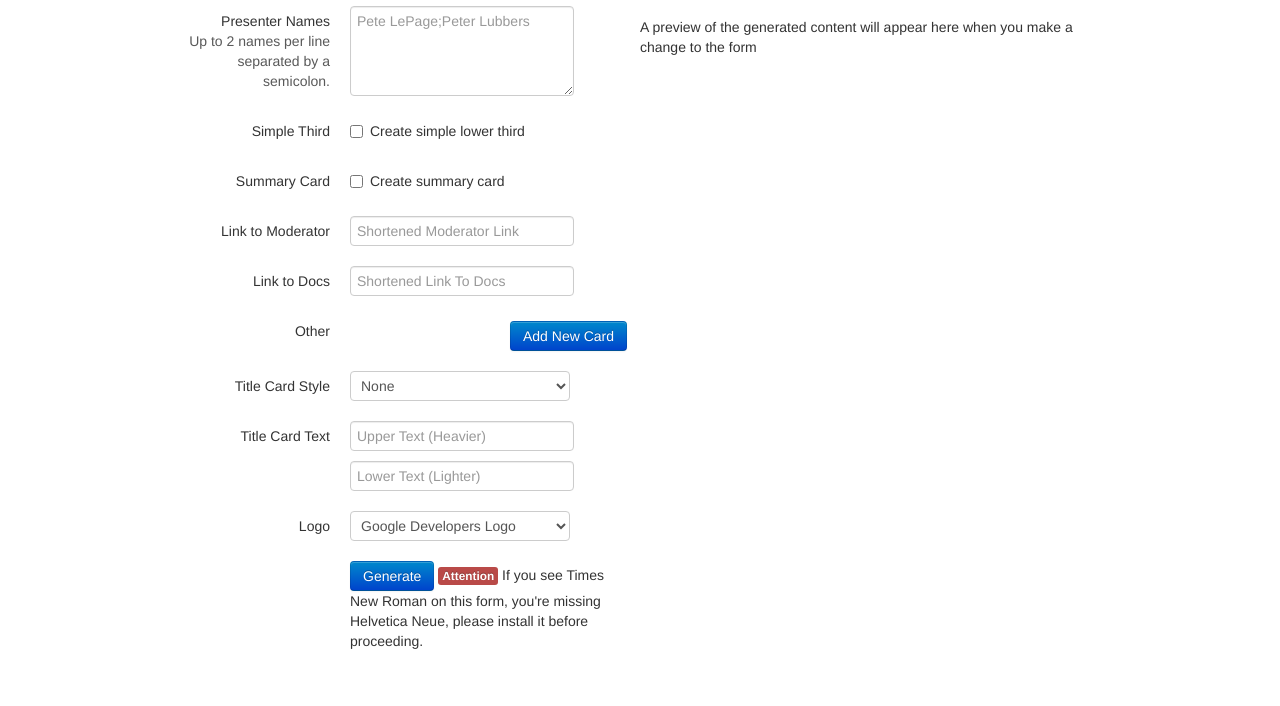
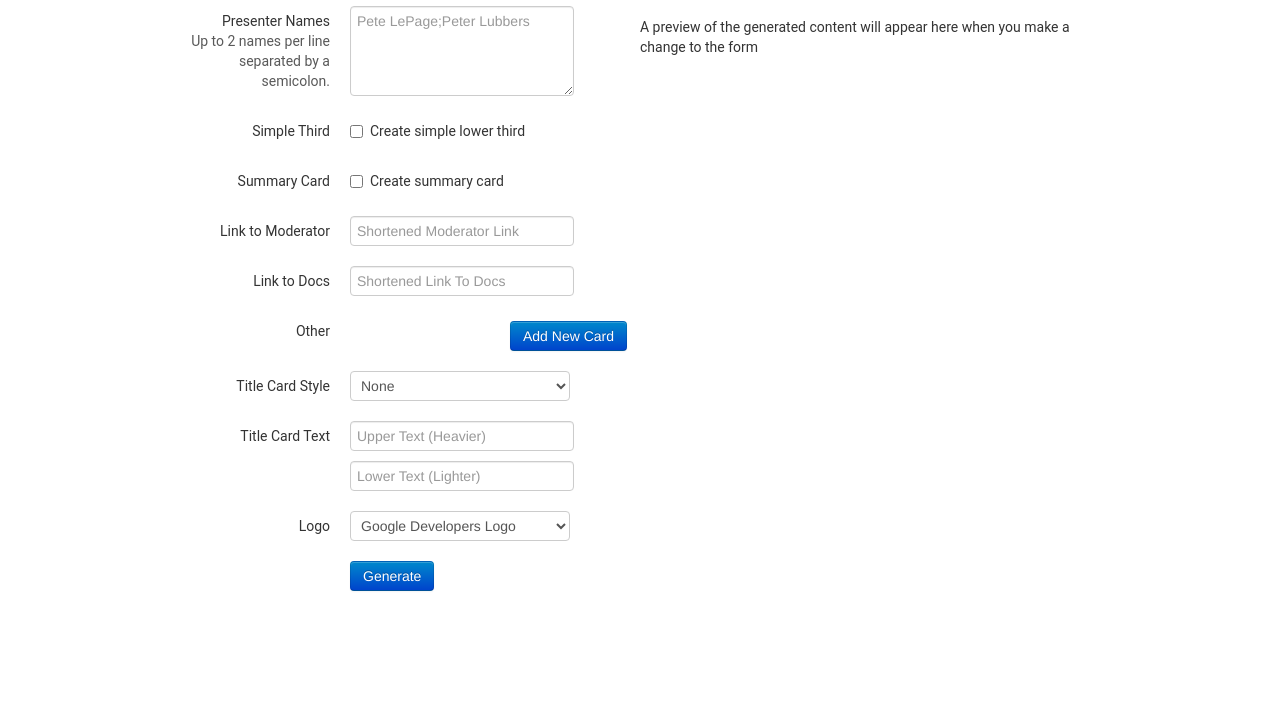
Before and after one commit to PaulKinlan/GDLLowerThirdGenerator, a browser extension: page index.html in a window 1280 px wide. Shown: the part 94-800 px from the top of the page. Drawn offline with Linux system fonts and the light colour scheme.

Commit message:
Use Roboto which is very close to Helvectica Neue - therefore we can use it on ChromeOS and not have to worry about font packs on any machine

```diff
--- a/css/custom.css
+++ b/css/custom.css
@@ -1,7 +1,7 @@
 body {
   padding-top: 60px; /* 60px to make the container go all the way to the bottom of the topbar */
   /*background-image: url('/assets/bg.png');*/
-  font-family: 'Helvetica Neue', 'Times New Roman' !important;
+  font-family: /*'Helvetica Neue',*/ 'Roboto', 'Times New Roman' !important;
 }
 
 body > .container {
--- /dev/null
+++ b/css/fonts.css
@@ -0,0 +1,72 @@
+@font-face {
+  font-family: 'Roboto';
+  font-style: normal;
+  font-weight: 100;
+  src: local('Roboto Thin') url('/assets/Roboto-Thin.ttf')  format('woff');
+}
+@font-face {
+  font-family: 'Roboto';
+  font-style: normal;
+  font-weight: 300;
+  src: local('Roboto Light') url('/assets/Roboto-Light.ttf')  format('woff');
+}
+@font-face {
+  font-family: 'Roboto';
+  font-style: normal;
+  font-weight: 400;
+  src: local('Roboto Regular') url('/assets/Roboto-Regular.ttf')  format('woff');
+}
+@font-face {
+  font-family: 'Roboto';
+  font-style: normal;
+  font-weight: 500;
+  src: local('Roboto Medium') url('/assets/Roboto-Medium.ttf')  format('woff');
+}
+@font-face {
+  font-family: 'Roboto';
+  font-style: normal;
+  font-weight: 700;
+  src: local('Roboto Bold') url('/assets/Roboto-Bold.ttf')  format('woff');
+}
+@font-face {
+  font-family: 'Roboto';
+  font-style: normal;
+  font-weight: 900;
+  src: local('Roboto Black') url('/assets/Roboto-Black.ttf')  format('woff');
+}
+@font-face {
+  font-family: 'Roboto';
+  font-style: italic;
+  font-weight: 100;
+  src: local('Roboto Thin Italic') url('/assets/Roboto-ThinItalic')  format('woff');
+}
+@font-face {
+  font-family: 'Roboto';
+  font-style: italic;
+  font-weight: 300;
+  src: local('Roboto Light Italic') url('/assets/Roboto-LightItalic.ttf')  format('woff');
+}
+@font-face {
+  font-family: 'Roboto';
+  font-style: italic;
+  font-weight: 400;
+  src: local('Roboto Italic') url('/assets/Roboto-Italic.ttf')  format('woff');
+}
+@font-face {
+  font-family: 'Roboto';
+  font-style: italic;
+  font-weight: 500;
+  src: local('Roboto Medium Italic') url('/assets/Roboto-MediumItalic.ttf')  format('woff');
+}
+@font-face {
+  font-family: 'Roboto';
+  font-style: italic;
+  font-weight: 700;
+  src: local('Roboto Bold Italic') url('/assets/Roboto-BoldItalic.ttf') format('woff');
+}
+@font-face {
+  font-family: 'Roboto';
+  font-style: italic;
+  font-weight: 900;
+  src: local('Roboto Black Italic') url('/assets/Roboto-BlackItalic.ttf') format('woff');
+}
--- a/index.html
+++ b/index.html
@@ -4,6 +4,7 @@
     <meta charset="utf-8">
     <title>Lower Third Generator</title>
     <link href="/css/bootstrap.css" rel="stylesheet">
+    <link rel="stylesheet" type="text/css" href="/css/fonts.css">
     <link rel="stylesheet" type="text/css" href="/css/custom.css">
   </head>
 
@@ -114,7 +115,7 @@
         <div class="control-group">
           <label class="control-label" for="inputOtherUpper"></label>
           <div class="controls">
-            <button type="submit" class="btn btn-primary" id="butCreate">Generate</button> <span class="label label-important">Attention</span> If you see Times<br> New Roman on this form, you're missing<br>Helvetica Neue, please install it before<br>proceeding.
+            <button type="submit" class="btn btn-primary" id="butCreate">Generate</button>
           </div>
         </div>
       </form>
--- a/js/app.js
+++ b/js/app.js
@@ -1,8 +1,8 @@
 
 var imgBG, imgChromeLogo, imgGDLLogo, imgNamePlaccard, imgTitleCardChrome;
-var fontSmall = "42pt Helvetica Neue";
-var fontThin = "40pt Helvetica Neue LT Std";
-var fontLarge = "56pt Helvetica Neue";
+var fontSmall = "42pt Roboto"
+var fontThin = "40pt Roboto";
+var fontLarge = "56pt Roboto";
 var fontLargeChrome = "62pt Open Sans";
 var fontSmallChrome = "lighter 48pt Open Sans";
 var newCardTemplate = '<div class="controls othercard"><input class="input-large inputOtherUpper" type="text" placeholder="Upper Text (Smaller)"> <br> <input class="input-large inputOtherLower" type="text" placeholder="Lower Text (Larger)"><br><a href="#" class="delete">Delete</a></div>';
```
Also changed, not shown: assets/Roboto-Black.ttf (added), assets/Roboto-BlackItalic.ttf (added), assets/Roboto-Bold.ttf (added), assets/Roboto-BoldItalic.ttf (added), assets/Roboto-Italic.ttf (added), assets/Roboto-Light.ttf (added), assets/Roboto-LightItalic.ttf (added), assets/Roboto-Medium.ttf (added), assets/Roboto-MediumItalic.ttf (added), assets/Roboto-Regular.ttf (added), assets/Roboto-Thin.ttf (added), assets/Roboto-ThinItalic.ttf (added).
